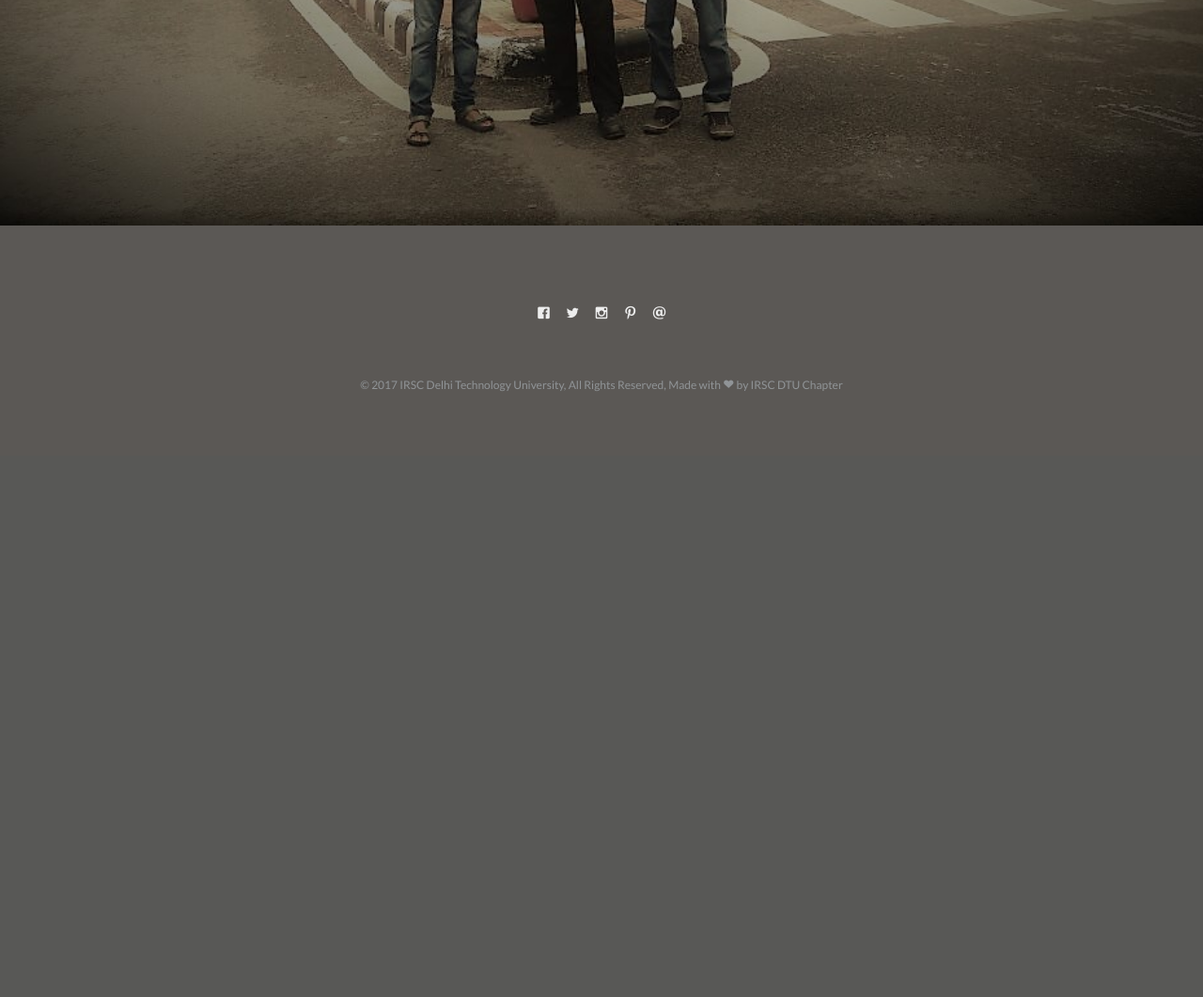
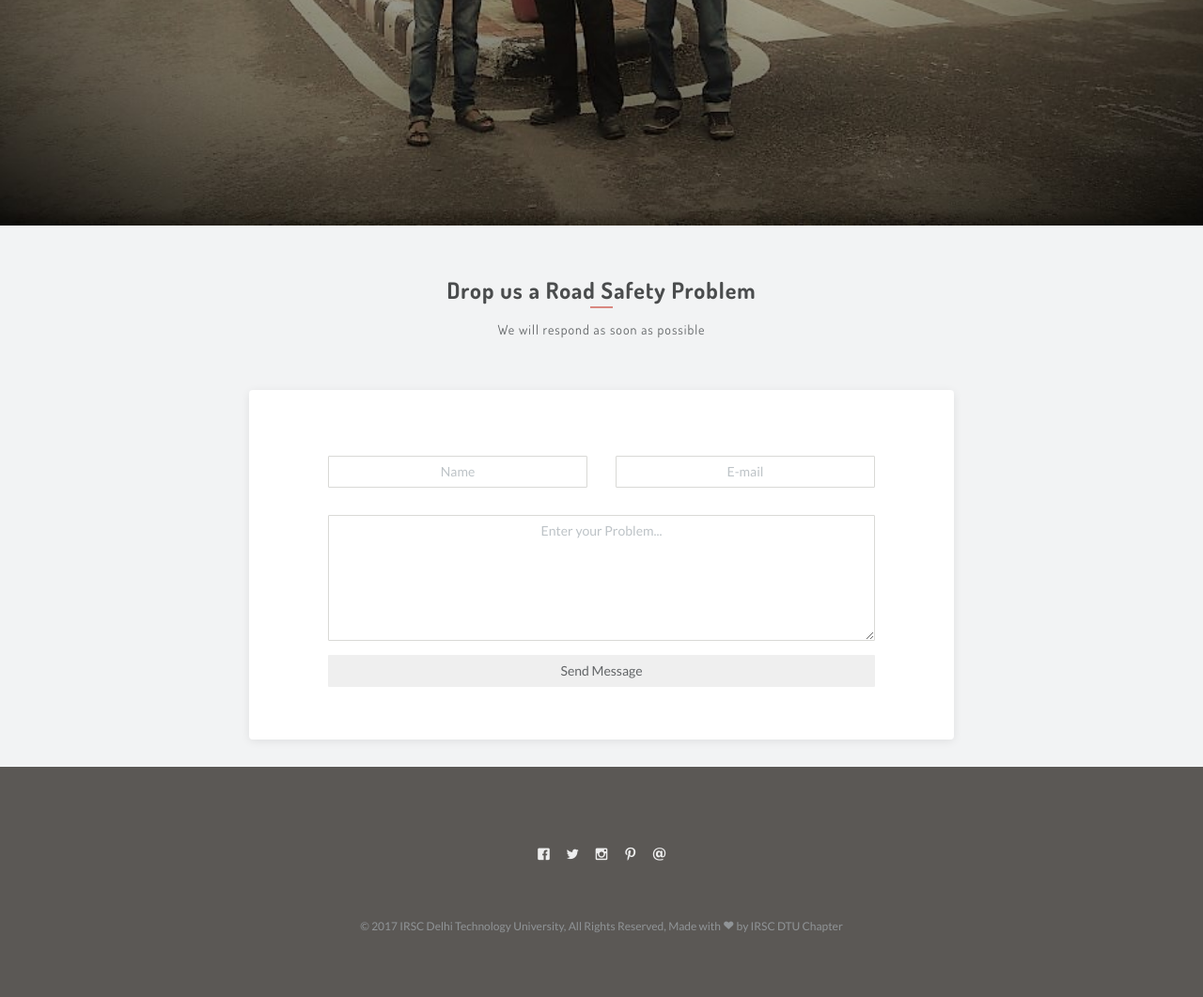
Before and after one commit to ak33xx/irscdtu, a Django app: page / in a window 1280 px wide. Shown: the part 580-1641 px from the top of the page at 94% size. Before the commit the page ends 996 px from the top, so only its background shows below. Run offline with Django 3.2, Linux system fonts and the light colour scheme; some libraries are stand-ins or nearby versions; some web fonts are replaced.

Commit message:
form kei liye kuch

```diff
--- /dev/null
+++ b/src/irscdtu/admin.py
@@ -0,0 +1,4 @@
+from django.contrib import admin
+from .models import Report
+
+admin.site.register(Report)
--- a/src/irscdtu/settings.py
+++ b/src/irscdtu/settings.py
@@ -31,6 +31,7 @@ ALLOWED_HOSTS = []
 # Application definition
 
 INSTALLED_APPS = [
+
     'django.contrib.admin',
     'django.contrib.auth',
     'django.contrib.contenttypes',
--- a/src/templates/index.html
+++ b/src/templates/index.html
@@ -224,6 +224,57 @@
                     </div>
                 </div>
             </section> -->
+
+			            <!-- Contact Form / Address -->
+            <section class="section contact">
+                <div class="container">
+                    <div class="row">
+                        <div class="col-md-12">
+                            <hgroup class="title-group text-center">
+                                <h3 class="section-title">Drop us a Road Safety Problem</h3>
+                                <h5 class="subtitle">We will respond as soon as possible</h5>
+                            </hgroup>
+                        </div>
+                        <div class="col-md-8 col-md-offset-2">
+                            <!-- Contact Form -->
+                            <article class="contact-form">
+                                <form action="" id="contact-form" role="form" method="POST">
+                                    <div class="alert alert-success hidden" id="contact-alert-success">
+                                        <strong>Success!</strong> Thank you for your message. Reply will be in a while!
+                                    </div>
+                                    <div class="alert alert-danger hidden" id="contact-alert-error">
+                                        <strong>Error!</strong> Something went wrong sending your message.
+                                    </div>
+                                    <div class="row">
+                                        <div class="col-sm-6">
+                                            <div class="form-group">
+                                                <label class="sr-only" for="name"></label>
+                                                <input type="text" class="form-control" value="" placeholder="Name" data-msg-required="Please enter your name." name="name" id="name">
+                                            </div>
+                                        </div>
+                                        <div class="col-sm-6">
+                                            <div class="form-group">
+                                                <label class="sr-only" for="email"></label>
+                                                <input type="email" value="" placeholder="E-mail" data-msg-required="Please enter your email address." data-msg-email="Please enter a valid email address." class="form-control" name="email" id="email">
+                                            </div>
+                                        </div>
+                                    </div>
+                                    <div class="row">
+                                        <div class="col-sm-12">
+                                            <div class="form-group">
+                                                <label class="sr-only" for="message"></label>
+                                                <textarea placeholder="Enter your Problem..." data-msg-required="Please enter your message." rows="6" class="form-control" name="message" id="message"></textarea>
+                                            </div>
+                                            <input type="submit" value="Send Message" class="btn btn-submit btn-block" data-loading-text="Loading...">
+                                        </div>
+                                    </div>
+                                </form>
+                            </article>
+                        </div>
+                    </div>
+                </div>
+            </section>
+
         <!-- </main> -->
         <!-- Footer -->
         <footer class="footer" role="contentinfo">
```
Also changed, not shown: src/irscdtu/models.py (added, +10 -0 lines), src/db.sqlite3.
